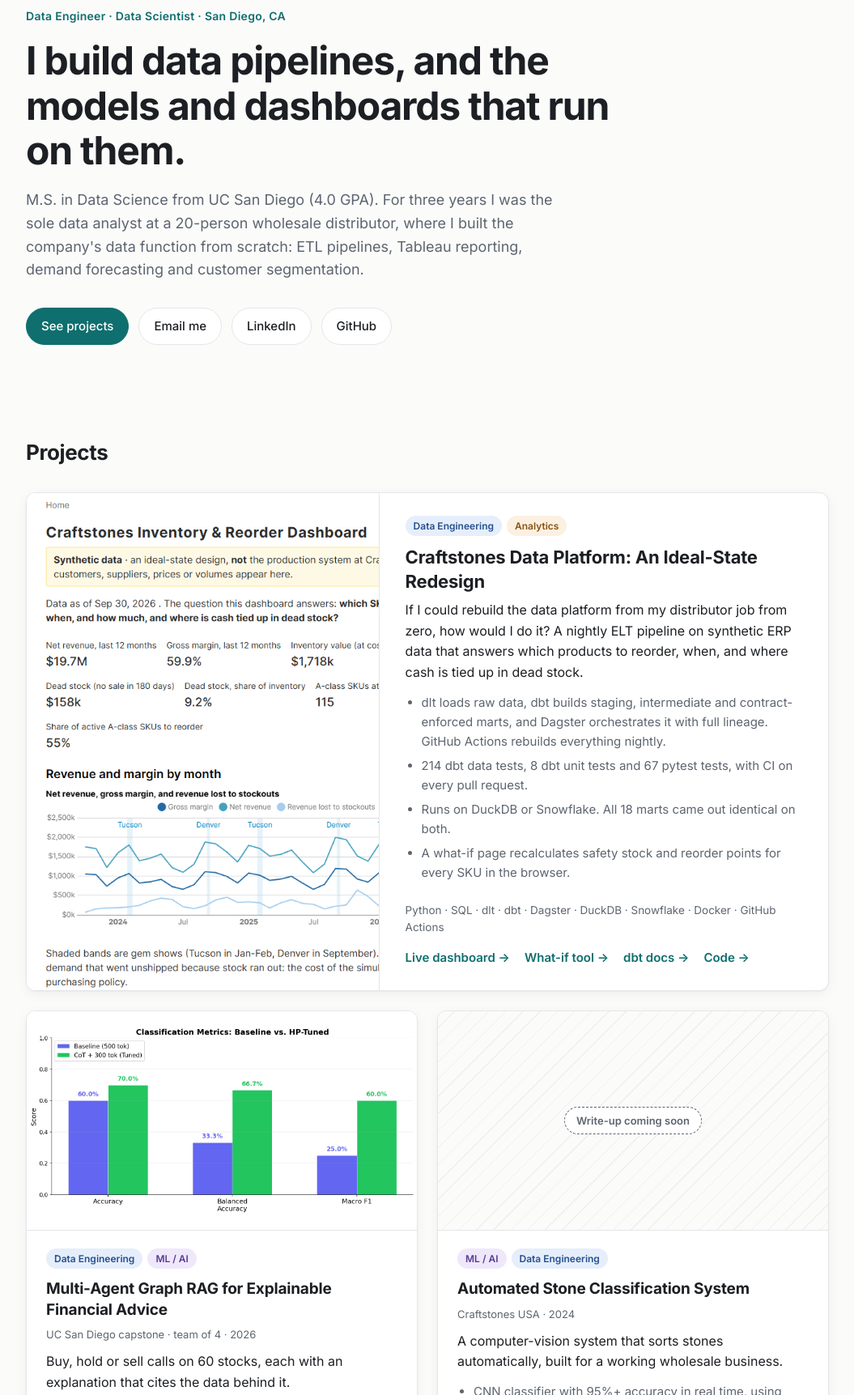
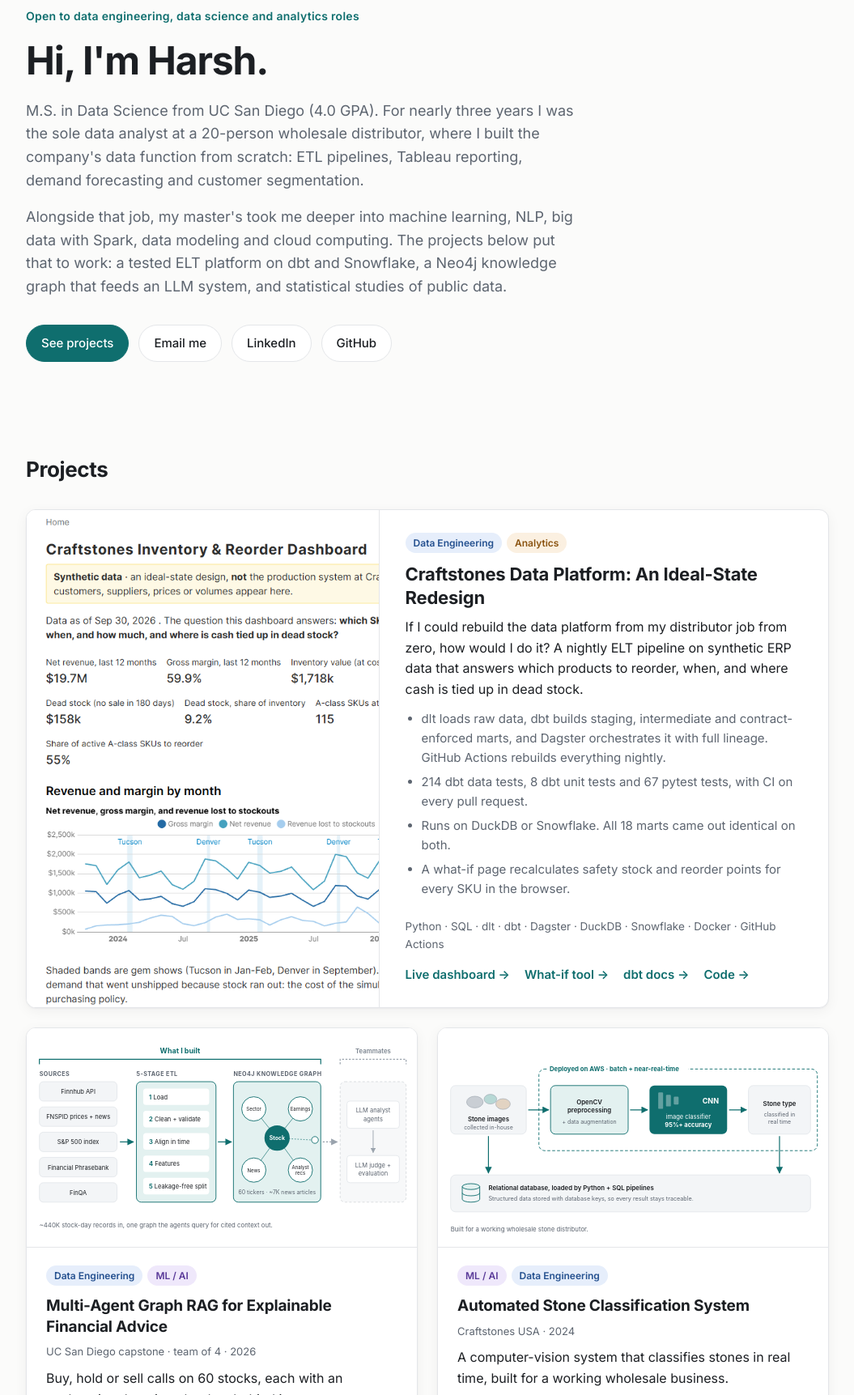
Before and after one commit to aryaharsh5559/aryaharsh5559.github.io, a plain HTML site: page index.html in a window 1280 px wide. Shown: the part 140-1863 px from the top of the page at 81% size, without its empty margins (112-1167 px from the left). Drawn offline with Linux system fonts and the light colour scheme.

Commit message:
Rework intro, add project diagrams, link previews and favicon

```diff
--- a/index.html
+++ b/index.html
@@ -3,8 +3,18 @@
 <head>
   <meta charset="utf-8">
   <meta name="viewport" content="width=device-width, initial-scale=1">
-  <title>Harsh Arya · Data Engineer &amp; Data Scientist</title>
+  <title>Harsh Arya · Data Portfolio</title>
   <meta name="description" content="Portfolio of Harsh Arya: data pipelines, machine learning and analytics projects. M.S. Data Science, UC San Diego.">
+  <link rel="icon" href="favicon.svg" type="image/svg+xml">
+  <link rel="canonical" href="https://aryaharsh5559.github.io/">
+  <meta property="og:type" content="website">
+  <meta property="og:url" content="https://aryaharsh5559.github.io/">
+  <meta property="og:title" content="Harsh Arya · Data Portfolio">
+  <meta property="og:description" content="Data pipelines, machine learning and analytics projects. M.S. Data Science, UC San Diego.">
+  <meta property="og:image" content="https://aryaharsh5559.github.io/images/og.png">
+  <meta property="og:image:width" content="1200">
+  <meta property="og:image:height" content="630">
+  <meta name="twitter:card" content="summary_large_image">
   <link rel="preconnect" href="https://fonts.googleapis.com">
   <link rel="preconnect" href="https://fonts.gstatic.com" crossorigin>
   <link href="https://fonts.googleapis.com/css2?family=Inter:wght@400;500;600;700&display=swap" rel="stylesheet">
@@ -25,12 +35,17 @@
 
   <main id="top">
     <section class="hero wrap">
-      <p class="eyebrow">Data Engineer · Data Scientist · San Diego, CA</p>
-      <h1>I build data pipelines, and the models and dashboards that run on them.</h1>
+      <p class="eyebrow">Open to data engineering, data science and analytics roles</p>
+      <h1>Hi, I'm Harsh.</h1>
       <p class="lede">
-        M.S. in Data Science from UC San Diego (4.0 GPA). For three years I was the sole data analyst at a
-        20-person wholesale distributor, where I built the company's data function from scratch:
-        ETL pipelines, Tableau reporting, demand forecasting and customer segmentation.
+        M.S. in Data Science from UC San Diego (4.0 GPA). For nearly three years I was the sole data analyst at a
+        20-person wholesale distributor, where I built the company's data function from scratch: ETL pipelines,
+        Tableau reporting, demand forecasting and customer segmentation.
+      </p>
+      <p class="lede">
+        Alongside that job, my master's took me deeper into machine learning, NLP, big data with Spark, data modeling and
+        cloud computing. The projects below put that to work: a tested ELT platform on dbt and Snowflake,
+        a Neo4j knowledge graph that feeds an LLM system, and statistical studies of public data.
       </p>
       <div class="actions">
         <a class="btn btn-primary" href="#projects">See projects</a>
@@ -73,8 +88,8 @@
 
       <div class="grid">
         <article class="project">
-          <a class="thumb" href="https://aryaharsh5559.github.io/explainable-llm-financial-advisor/" target="_blank" rel="noopener">
-            <img src="images/llm-advisor.png" alt="Bar chart: tuning raised macro F1 from 25% to 60% and balanced accuracy from 33% to 67%" loading="lazy">
+          <a class="thumb" href="images/llm-pipeline.svg" target="_blank" rel="noopener" title="Open the full-size diagram">
+            <img src="images/llm-pipeline.svg" alt="Diagram: five data sources feed a five-stage ETL into a Neo4j knowledge graph (what I built), which the teammates' LLM agents and evaluation query" loading="lazy">
           </a>
           <div class="body">
             <div class="tags"><span class="tag de">Data Engineering</span><span class="tag ds">ML / AI</span></div>
@@ -104,15 +119,15 @@
         </article>
 
         <article class="project" id="stone-classifier">
-          <div class="thumb thumb-placeholder" aria-hidden="true">
-            <span>Write-up coming soon</span>
-          </div>
+          <a class="thumb" href="images/stone-classifier.svg" target="_blank" rel="noopener" title="Open the full-size diagram">
+            <img src="images/stone-classifier.svg" alt="Diagram: stone images go through OpenCV preprocessing into a CNN classifier on AWS, with results stored in a relational database" loading="lazy">
+          </a>
           <div class="body">
             <div class="tags"><span class="tag ds">ML / AI</span><span class="tag de">Data Engineering</span></div>
             <h3>Automated Stone Classification System</h3>
             <p class="meta">Craftstones USA · 2024</p>
             <p class="summary">
-              A computer-vision system that sorts stones automatically, built for a working wholesale business.
+              A computer-vision system that classifies stones in real time, built for a working wholesale business.
             </p>
             <ul>
               <li>CNN classifier with 95%+ accuracy in real time, using data augmentation and OpenCV preprocessing.</li>
@@ -120,15 +135,12 @@
               <li>Deployed on AWS for batch and near-real-time processing.</li>
             </ul>
             <p class="stack">Python · CNNs · OpenCV · SQL · AWS</p>
-            <div class="links">
-              <span class="soon">Code and demo coming soon</span>
-            </div>
           </div>
         </article>
 
         <article class="project">
           <a class="thumb" href="https://aryaharsh5559.github.io/lol-early-game-analysis/" target="_blank" rel="noopener">
-            <img src="images/lol.png" alt="Bar chart: win rate rises from 24% with no early objectives to 80% with all three" loading="lazy">
+            <img src="images/lol-permutation.png" alt="Permutation test histogram: the observed 13-point first-dragon win-rate gap sits far outside the null distribution" loading="lazy">
           </a>
           <div class="body">
             <div class="tags"><span class="tag ds">Data Science</span></div>
@@ -203,6 +215,7 @@
             <h3>Data Analyst &amp; Operations · Craftstones USA</h3>
             <span class="when">Sep 2023 – Apr 2026</span>
           </div>
+          <p class="entry-note">The company's only data person. I built its data function from scratch, alongside operations work.</p>
           <ul>
             <li>Built end-to-end ETL pipelines from SQL databases and spreadsheets into Tableau dashboards, saving more than 6 hours of manual reporting a week.</li>
             <li>Built a regression-based demand forecast on 3+ years of sales history, cutting excess stock by 25%.</li>
--- a/styles.css
+++ b/styles.css
@@ -77,7 +77,8 @@
   letter-spacing: -0.025em;
   font-weight: 700;
 }
-.lede { margin: 0 0 32px; max-width: 680px; font-size: 18px; color: var(--muted); }
+.lede { margin: 0 0 16px; max-width: 680px; font-size: 18px; color: var(--muted); }
+.lede:last-of-type { margin-bottom: 32px; }
 
 .actions { display: flex; flex-wrap: wrap; gap: 12px; }
 .btn {
@@ -157,24 +158,6 @@
 .team-note { margin: 0 0 14px; font-size: 14px; color: var(--muted); }
 .team-note strong { color: var(--text); font-weight: 600; }
 
-.thumb-placeholder {
-  display: flex;
-  align-items: center;
-  justify-content: center;
-  background:
-    repeating-linear-gradient(135deg, transparent 0 14px, color-mix(in srgb, var(--border) 55%, transparent) 14px 15px),
-    var(--bg);
-}
-.thumb-placeholder span {
-  padding: 6px 14px;
-  border: 1px dashed var(--muted);
-  border-radius: 999px;
-  background: var(--surface);
-  color: var(--muted);
-  font-size: 13px;
-  font-weight: 600;
-}
-.soon { color: var(--muted); font-weight: 500; font-style: italic; }
 .project ul { margin: 0 0 14px; padding-left: 20px; color: var(--muted); font-size: 15px; }
 .project li { margin-bottom: 6px; }
 .stack { margin: auto 0 14px; padding-top: 4px; font-size: 13.5px; color: var(--muted); }
@@ -215,3 +198,4 @@
 @media (max-width: 420px) {
   nav a[href="#skills"] { display: none; }
 }
+.entry .entry-note { margin: 0 0 8px; color: var(--text); font-size: 15px; }
```
Also changed, not shown: favicon.svg (added), images/llm-advisor.png (deleted), images/llm-pipeline.svg (added), images/lol-permutation.png (added), images/lol.png (deleted), images/og.png (added), images/stone-classifier.svg (added).
